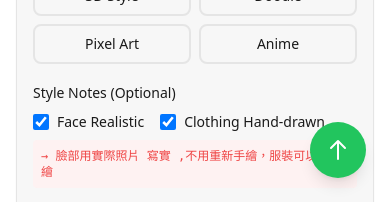
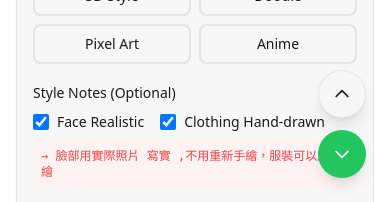
Before and after one commit to qpooqp777/line-sticker-factory, a React (Vite) app: page / in a window 390 px wide. Shown: the part 642-844 px from the top of the page. Built offline with nearby package versions, Linux system fonts and the light colour scheme.

Commit message:
Add two floating buttons: scroll to top and scroll to Step 1

```diff
--- a/src/App.jsx
+++ b/src/App.jsx
@@ -94,16 +94,30 @@ function AppContent() {
         </div>
       </main>
 
-      {/* Floating button for mobile - quick scroll to Step 1 */}
-      <button
-        onClick={scrollToStep1}
-        className="lg:hidden fixed bottom-6 right-6 w-14 h-14 bg-primary-500 hover:bg-primary-600 text-white rounded-full shadow-lg flex items-center justify-center z-50 transition-all hover:scale-110"
-        title="回到步驟 1"
-      >
-        <svg className="w-6 h-6" fill="none" stroke="currentColor" viewBox="0 0 24 24">
-          <path strokeLinecap="round" strokeLinejoin="round" strokeWidth={2} d="M5 10l7-7m0 0l7 7m-7-7v18" />
-        </svg>
-      </button>
+      {/* Floating buttons for mobile - quick scroll */}
+      <div className="lg:hidden fixed bottom-6 right-6 flex flex-col gap-3 z-50">
+        {/* Scroll to top */}
+        <button
+          onClick={() => window.scrollTo({ top: 0, behavior: 'smooth' })}
+          className="w-12 h-12 bg-[var(--color-surface)] border border-[var(--color-border)] hover:border-primary-400 text-[var(--color-text)] rounded-full shadow-lg flex items-center justify-center transition-all hover:scale-110"
+          title="回到最上"
+        >
+          <svg className="w-5 h-5" fill="none" stroke="currentColor" viewBox="0 0 24 24">
+            <path strokeLinecap="round" strokeLinejoin="round" strokeWidth={2} d="M5 15l7-7 7 7" />
+          </svg>
+        </button>
+
+        {/* Scroll to Step 1 */}
+        <button
+          onClick={scrollToStep1}
+          className="w-12 h-12 bg-primary-500 hover:bg-primary-600 text-white rounded-full shadow-lg flex items-center justify-center transition-all hover:scale-110"
+          title="到步驟 1"
+        >
+          <svg className="w-5 h-5" fill="none" stroke="currentColor" viewBox="0 0 24 24">
+            <path strokeLinecap="round" strokeLinejoin="round" strokeWidth={2} d="M19 9l-7 7-7-7" />
+          </svg>
+        </button>
+      </div>
 
       <footer className="border-t border-[var(--color-border)] py-6 mt-8">
         <div className="max-w-6xl mx-auto px-4 text-center text-sm text-[var(--color-text-secondary)]">
```
